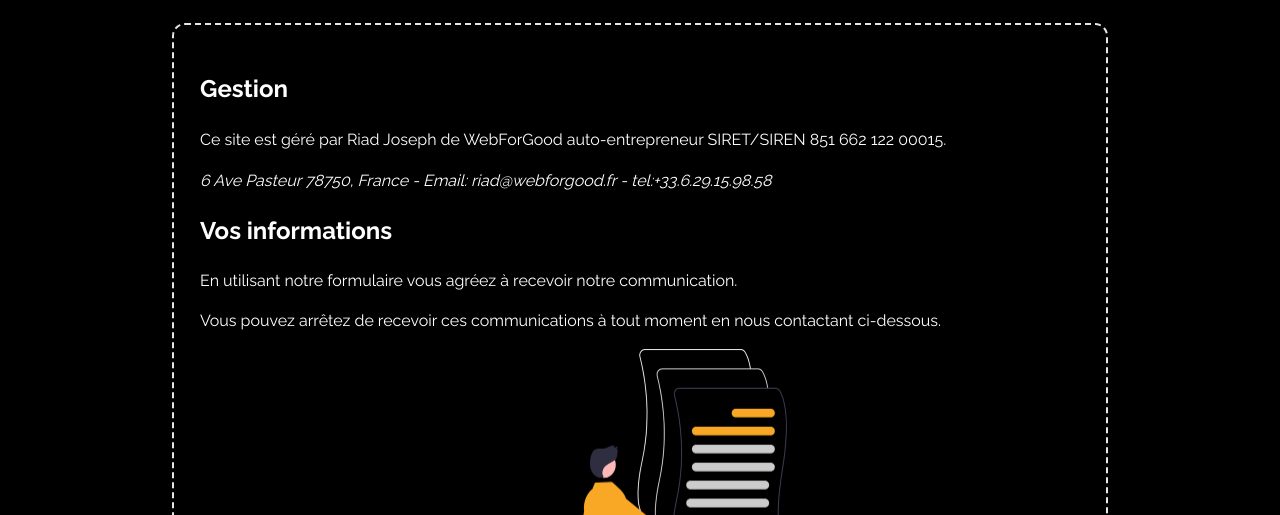
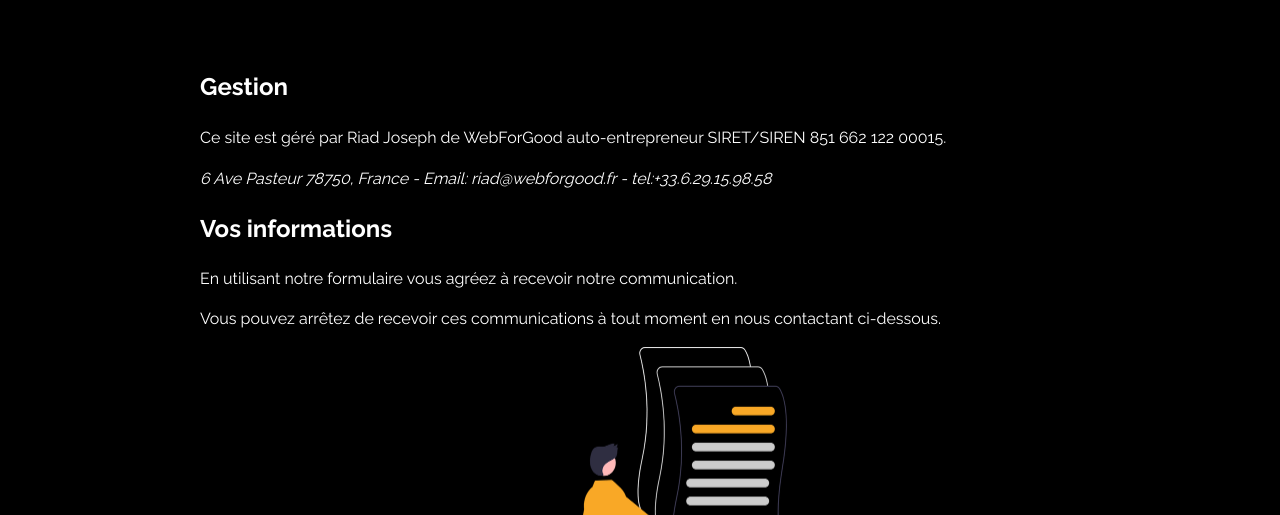
Before and after one commit to riadjoseph/wfg5, a plain HTML site: page privacy.html in a window 1280 px wide. Shown: the part 285-800 px from the top of the page. Drawn offline with Linux system fonts and the light colour scheme.

Commit message:
Update privacystyle.css
delete borders around main text

```diff
--- a/assets/privacystyle.css
+++ b/assets/privacystyle.css
@@ -11,8 +11,8 @@ section {
 }
 
 section.demo {
-    border: 2px dashed #e6e6e6;
-    border-radius: .8125rem;
+    /* border: 2px dashed #e6e6e6;
+    border-radius: .8125rem;*/
     box-shadow: inset 0px 0px 1.625rem rgba(0, 0, 0, 0.05);
     margin-top: 1.625rem;
 }
```
